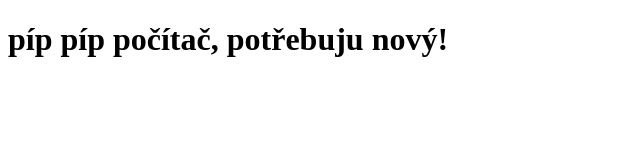
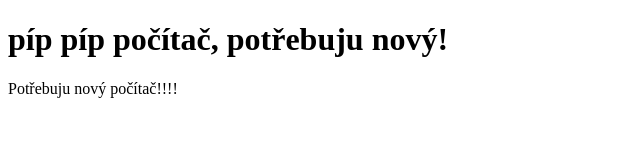
Before and after one commit to KristynRiho/testujemeGIt, a plain HTML site: page index.html in a window 1280 px wide. Shown: the whole page, without its empty margins (0-640 px from the left). Drawn offline with Linux system fonts and the light colour scheme.

Commit message:
Update index.html
chci nový počítač - změna první

```diff
--- a/index.html
+++ b/index.html
@@ -8,5 +8,6 @@
   </head>
   <body>
     <h1>píp píp počítač, potřebuju nový!</h1>
+    <p>Potřebuju nový počítač!!!!</p>
   </body>
 </html>
```
